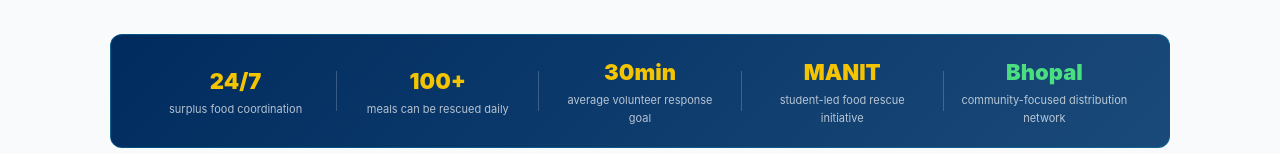
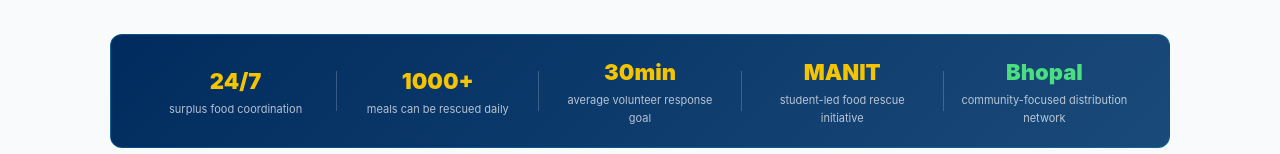
Before and after one commit to higher-amplifier/nourish2-bhopal-MANIT-theme, a React (Vite) app in the folder frontend/: page / in a window 1280 px wide. Shown: the part 633-787 px from the top of the page. Built offline with nearby package versions, Linux system fonts and the light colour scheme; no server answers.

Commit message:
Update homepage impact stats

```diff
--- a/frontend/src/pages/Home.jsx
+++ b/frontend/src/pages/Home.jsx
@@ -167,7 +167,7 @@
   <div className="info-band-divider" />
 
   <div className="info-band-stat">
-    <div className="n">100+</div>
+    <div className="n">1000+</div>
     <div className="l">meals can be rescued daily</div>
   </div>
 
```
